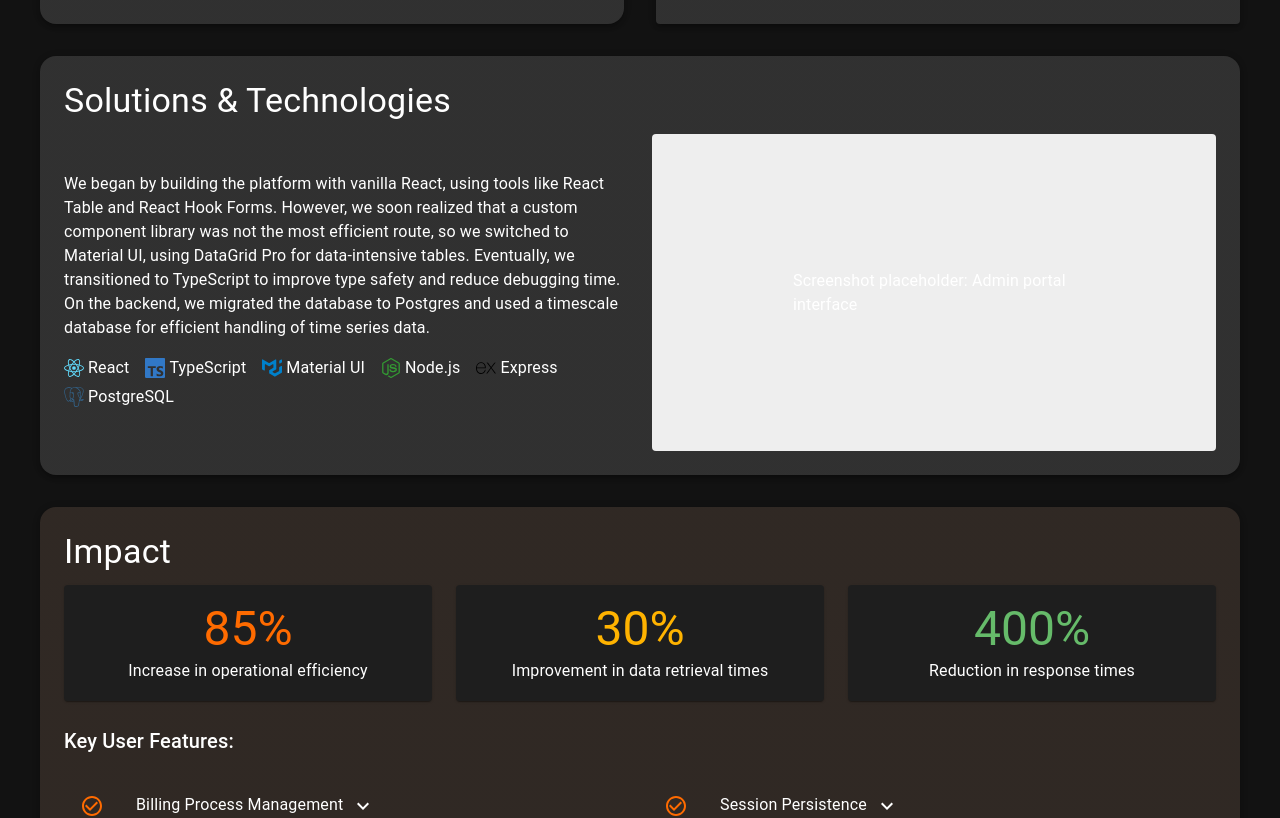
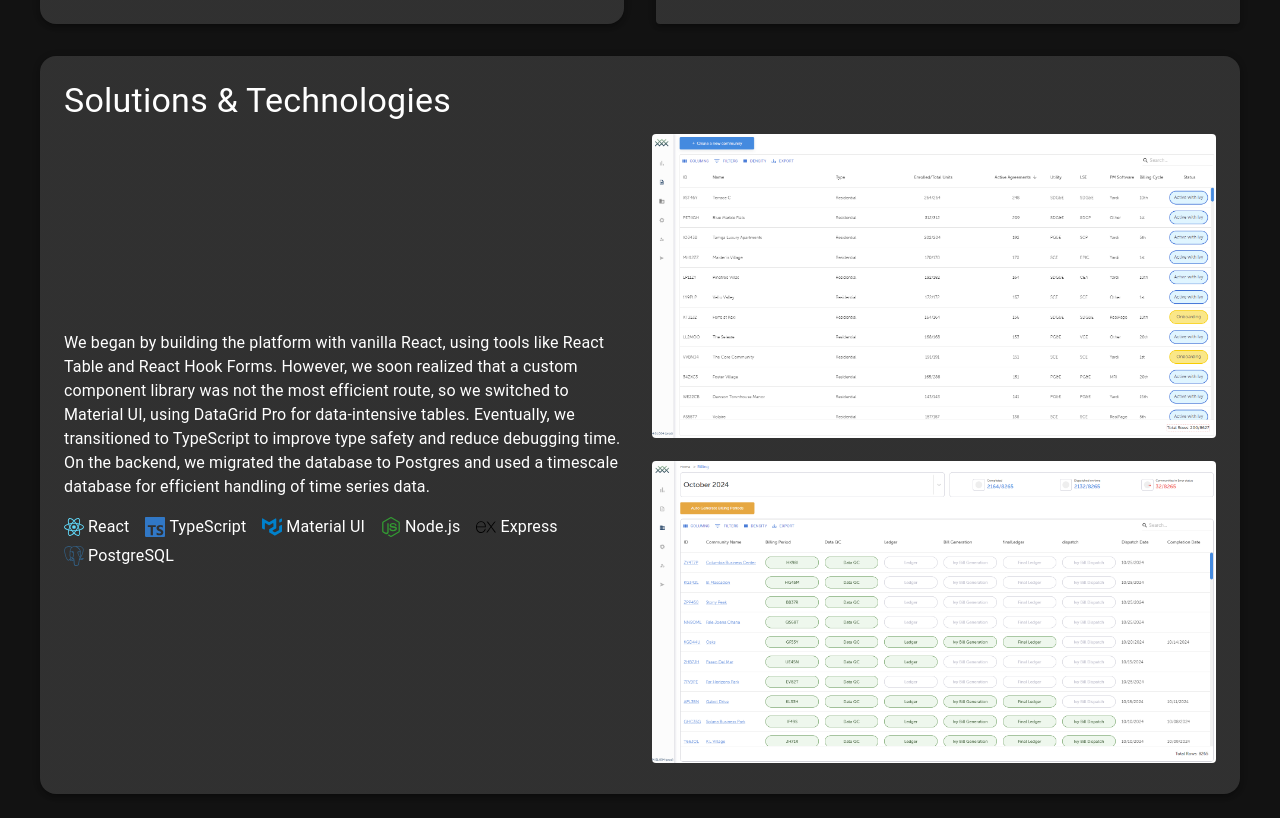
Before and after one commit to gcrews1894/portfolio-site, a React (Vite) app: page /case-studies in a window 1280 px wide. Shown: the part 1140-1958 px from the top of the page. Built offline with nearby package versions, Linux system fonts and the light colour scheme.

Commit message:
feat(adminportal): add screenshots

```diff
--- a/src/components/AdminPortal/AdminPortal.tsx
+++ b/src/components/AdminPortal/AdminPortal.tsx
@@ -1,5 +1,5 @@
 import React, { useState } from 'react';
-import { Typography, Box, Paper, Grid, List, ListItem, ListItemText, Chip, IconButton, Collapse, ListItemIcon } from '@mui/material';
+import { Typography, Box, Paper, Grid, List, ListItem, ListItemText, Chip, IconButton, Collapse, ListItemIcon, Modal } from '@mui/material';
 import { styled } from '@mui/system';
 import { useTheme } from '@mui/material/styles';
 import ExpandMoreIcon from '@mui/icons-material/ExpandMore';
@@ -8,6 +8,8 @@ import StorageIcon from '@mui/icons-material/Storage';
 import SpeedIcon from '@mui/icons-material/Speed';
 import CheckCircleOutlineIcon from '@mui/icons-material/CheckCircleOutline';
 import { SiReact, SiTypescript, SiNodedotjs, SiExpress, SiPostgresql, SiMui } from 'react-icons/si';
+import AdminDashboardScreenshot from '../../assets/Trellis-1.png';
+import BillingScreenshot from '../../assets/Trellis-2.png';
 
 const TechIcon = styled(Box)(() => ({
   display: 'inline-flex',
@@ -38,6 +40,41 @@ const ExpandMore = styled((props: any) => {
     duration: theme.transitions.duration.shortest,
   }),
 }));
+
+const ImageWrapper = styled(Box)(() => ({
+  position: 'relative',
+  cursor: 'pointer',
+  '&:hover .overlay': {
+    opacity: 1,
+  },
+}));
+
+const ImageOverlay = styled(Box)(({ theme }) => ({
+  position: 'absolute',
+  top: 0,
+  left: 0,
+  right: 0,
+  bottom: 0,
+  backgroundColor: 'rgba(0, 0, 0, 0.5)',
+  display: 'flex',
+  alignItems: 'center',
+  justifyContent: 'center',
+  opacity: 0,
+  transition: 'opacity 0.3s',
+  borderRadius: theme.shape.borderRadius,
+}));
+
+const ModalImage = styled('img')({
+  maxWidth: '90%',
+  maxHeight: '90%',
+  margin: 'auto',
+  display: 'block',
+  position: 'absolute',
+  top: '50%',
+  left: '50%',
+  transform: 'translate(-50%, -50%)',
+  boxShadow: '0 0 24px rgba(0, 0, 0, 0.2)',
+});
 
 const FeatureItem = ({ title, description }: { title: string, description: string }) => {
   const [expanded, setExpanded] = useState(false);
@@ -75,9 +112,21 @@ const FeatureItem = ({ title, description }: { title: string, description: strin
 
 export const AdminPortal: React.FC = () => {
   const [expanded, setExpanded] = useState(false);
+  const [modalOpen, setModalOpen] = useState(false);
+  const [selectedImage, setSelectedImage] = useState<string | null>(null);
 
   const handleExpandClick = () => {
     setExpanded(!expanded);
+  };
+
+  const handleImageClick = (imageSrc: string) => {
+    setSelectedImage(imageSrc);
+    setModalOpen(true);
+  };
+
+  const handleCloseModal = () => {
+    setModalOpen(false);
+    setSelectedImage(null);
   };
 
   return (
@@ -117,7 +166,7 @@ export const AdminPortal: React.FC = () => {
         </Grid>
       </Grid>
 
-      <Paper elevation={3} sx={{ p: 3, my: 4, borderRadius: 4, }}>
+      <Paper elevation={3} sx={{ p: 3, my: 4, borderRadius: 4 }}>
         <Typography variant="h4" gutterBottom>Solutions & Technologies</Typography>
         <Grid container spacing={3} alignItems="center">
           <Grid item xs={12} md={6}>
@@ -134,28 +183,43 @@ export const AdminPortal: React.FC = () => {
             </Box>
           </Grid>
           <Grid item xs={12} md={6}>
-            {/* Placeholder for screenshot */}
-            <Box
-              sx={{
-                bgcolor: 'grey.200',
-                height: 0,
-                paddingTop: '56.25%', // 16:9 aspect ratio
-                position: 'relative',
-                borderRadius: 1,
-                overflow: 'hidden'
-              }}
+            <ImageWrapper
+              sx={{ mb: 2 }}
+              onClick={() => handleImageClick(AdminDashboardScreenshot)}
             >
-              <Typography
+              <Box
+                component="img"
+                src={AdminDashboardScreenshot}
+                alt="Admin Portal Dashboard"
                 sx={{
-                  position: 'absolute',
-                  top: '50%',
-                  left: '50%',
-                  transform: 'translate(-50%, -50%)'
+                  width: '100%',
+                  borderRadius: 1,
                 }}
-              >
-                Screenshot placeholder: Admin portal interface
-              </Typography>
-            </Box>
+              />
+              <ImageOverlay className="overlay">
+                <Typography variant="body1" color="white">
+                  Click to expand image
+                </Typography>
+              </ImageOverlay>
+            </ImageWrapper>
+            <ImageWrapper
+              onClick={() => handleImageClick(BillingScreenshot)}
+            >
+              <Box
+                component="img"
+                src={BillingScreenshot}
+                alt="Data Management Interface"
+                sx={{
+                  width: '100%',
+                  borderRadius: 1,
+                }}
+              />
+              <ImageOverlay className="overlay">
+                <Typography variant="body1" color="white">
+                  Click to expand image
+                </Typography>
+              </ImageOverlay>
+            </ImageWrapper>
           </Grid>
         </Grid>
       </Paper>
@@ -244,6 +308,14 @@ export const AdminPortal: React.FC = () => {
           </Typography>
         </Collapse>
       </Paper>
+      <Modal
+        open={modalOpen}
+        onClose={handleCloseModal}
+        aria-labelledby="modal-modal-title"
+        aria-describedby="modal-modal-description"
+      >
+        <ModalImage src={selectedImage || ''} alt="Full size screenshot" />
+      </Modal>
     </Box>
   );
 };
```
Also changed, not shown: src/assets/Trellis-1.png (added), src/assets/Trellis-2.png (added).
